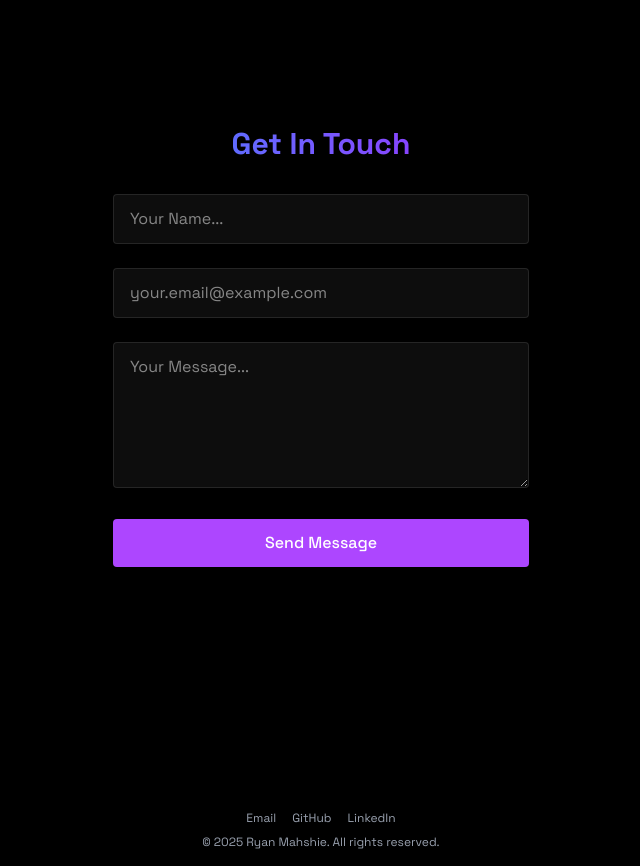
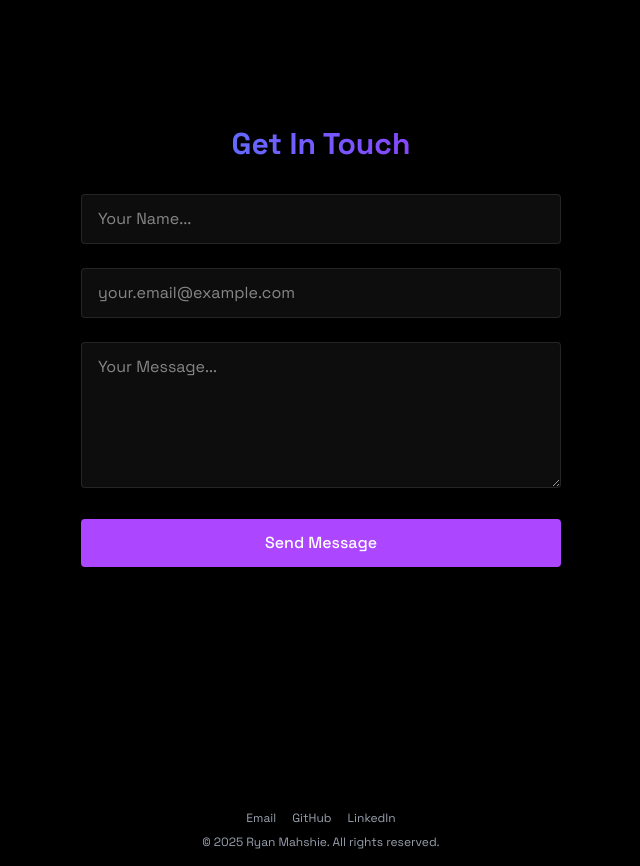
Before and after one commit to RMahshie/ryan-mahshie-portfolio, a React (Vite) app: page / in a window 1280 px wide. Shown: the part 3420-4286 px from the top of the page, without its empty margins (319-959 px from the left). Built offline with nearby package versions, Linux system fonts and the light colour scheme; no server answers.

Commit message:
wider contact

```diff
--- a/src/components/sections/Contact.jsx
+++ b/src/components/sections/Contact.jsx
@@ -42,7 +42,7 @@
         id="contact"
         className="min-h-screen flex items-center justify-center py-20"
       >
-        <div className="px-4 w-full max-w-md">
+        <div className="px-4 w-full max-w-lg">
           <h2 className="text-3xl font-bold mb-8 bg-gradient-to-r from-blue-500 to-purple-600 bg-clip-text text-transparent text-center">
             Get In Touch
           </h2>
```
